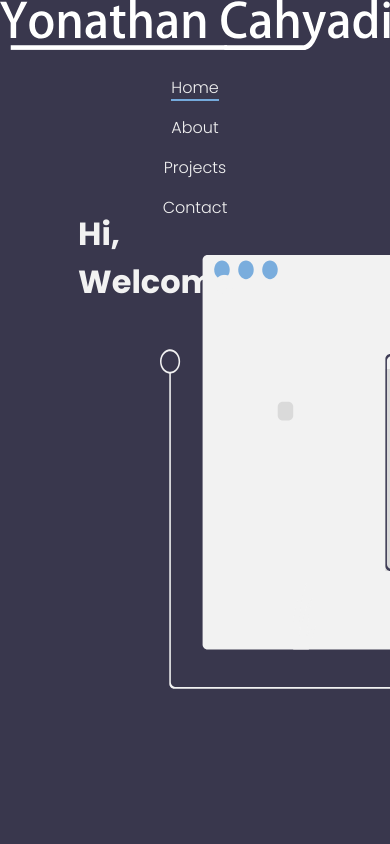
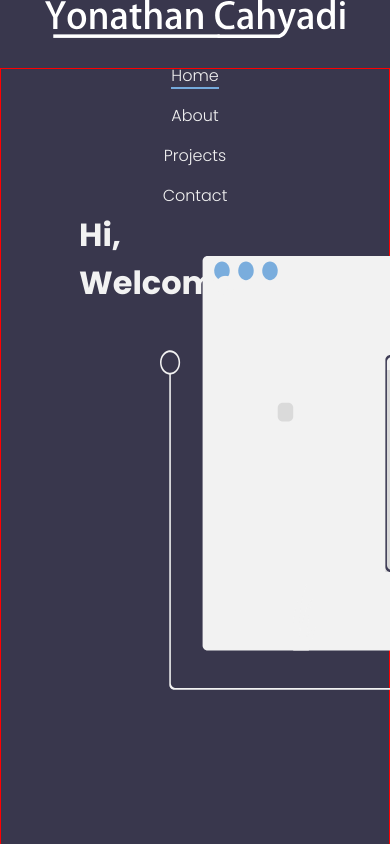
Before and after one commit to YonathanCahyadi/yonathancahyadi.github.io, a React app: page / in a window 390 px wide. Shown: the top 844 px of the page. Built offline with nearby package versions, Linux system fonts and the light colour scheme.

Commit message:
Added the minify favicon || Need to make the website accessible from Mobile Device

```diff
--- a/src/components/form/form-style.css
+++ b/src/components/form/form-style.css
@@ -46,10 +46,13 @@
     height: 30vh;
 
     resize: none;
+
+    font-family: var(--font);
 }
 
 .invalid-input {
     font-size: 14px;
     color: red;
     display: block;
+    padding: 0px 10px;
 }
--- a/src/components/layout/Layout.js
+++ b/src/components/layout/Layout.js
@@ -42,7 +42,8 @@ function Navigation(props) {
           src={props.logo}
           alt="logo"
           onClick={() => Scroll.scrollToTop()}
-        />
+          />
+
         <ul className="navigation-items">
           <li className="navigation-item">
             <Link
--- a/src/components/layout/layout-style.css
+++ b/src/components/layout/layout-style.css
@@ -1,6 +1,7 @@
 @import "../../style.css";
 
 .content {
+  border: 1px solid red;
 
   height: 100vh;
 
@@ -19,6 +20,8 @@
 
   color: var(--darker-color);
 }
+
+
 
 /** Navigation Bar */
 .navigation-spacer {
@@ -45,9 +48,10 @@
   z-index: 10; /** make it on the upper layer */
 }
 
+
 .navigation-logo {
     cursor: pointer;
-    width: fit-content;
+    width: 300px;
 }
 
 
--- a/src/pages/projects/projects-style.css
+++ b/src/pages/projects/projects-style.css
@@ -1,3 +1,4 @@
+
 
 .projects-card {
     margin-left: 10vw;
--- a/webpack.common.js
+++ b/webpack.common.js
@@ -1,6 +1,7 @@
 const path = require("path");
 const HtmlWebpackPlugin = require("html-webpack-plugin");
 const { CleanWebpackPlugin } = require("clean-webpack-plugin");
+const { ProgressPlugin } = require("webpack");
 
 
 module.exports = {
@@ -49,6 +50,7 @@ module.exports = {
     ]
   },
   plugins: [
+    new ProgressPlugin(),
     new CleanWebpackPlugin(),
     new HtmlWebpackPlugin({
       template: path.resolve(__dirname, "src", "index.html"),
```
Also changed, not shown: src/assets/favicon.png.
